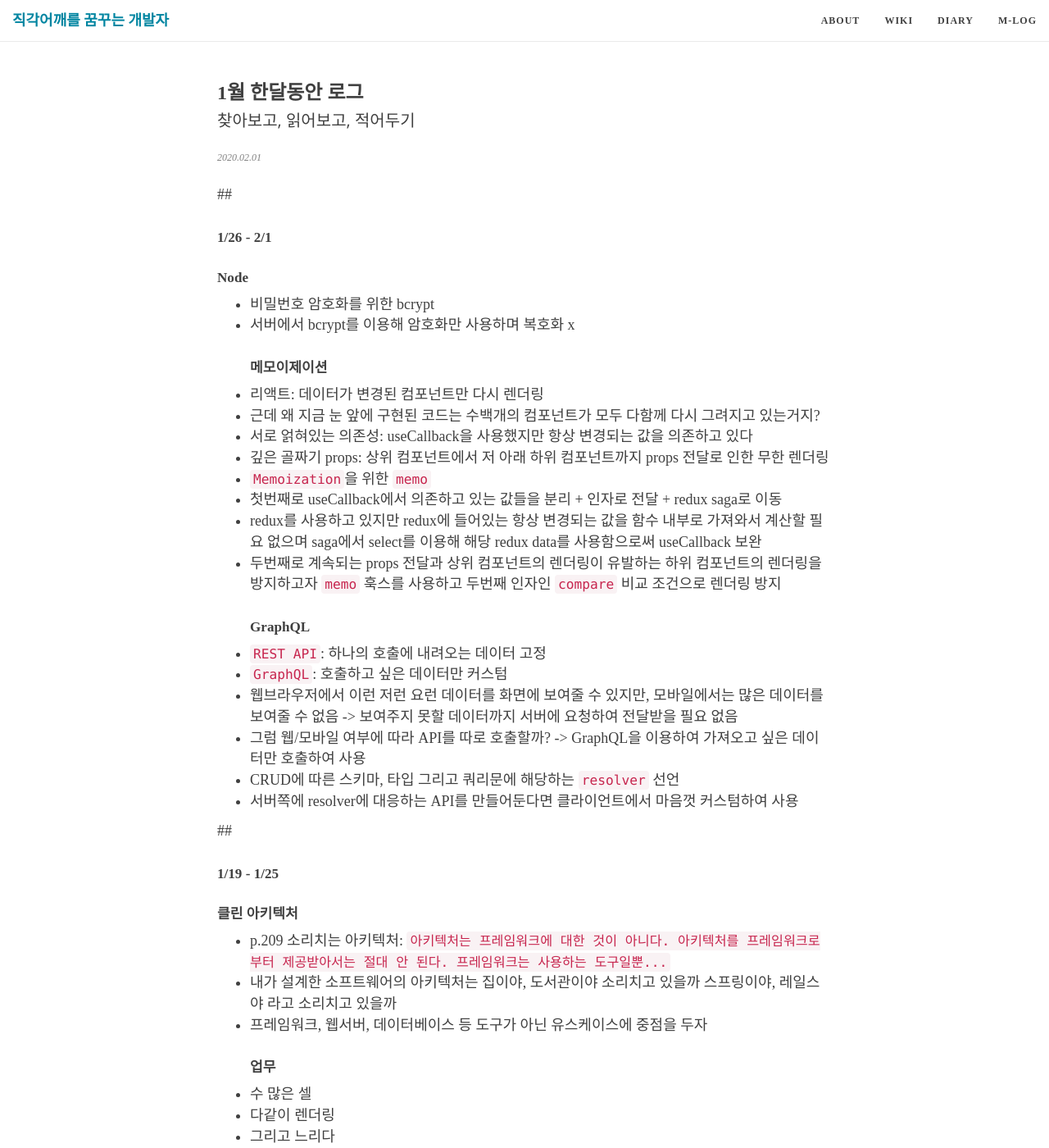
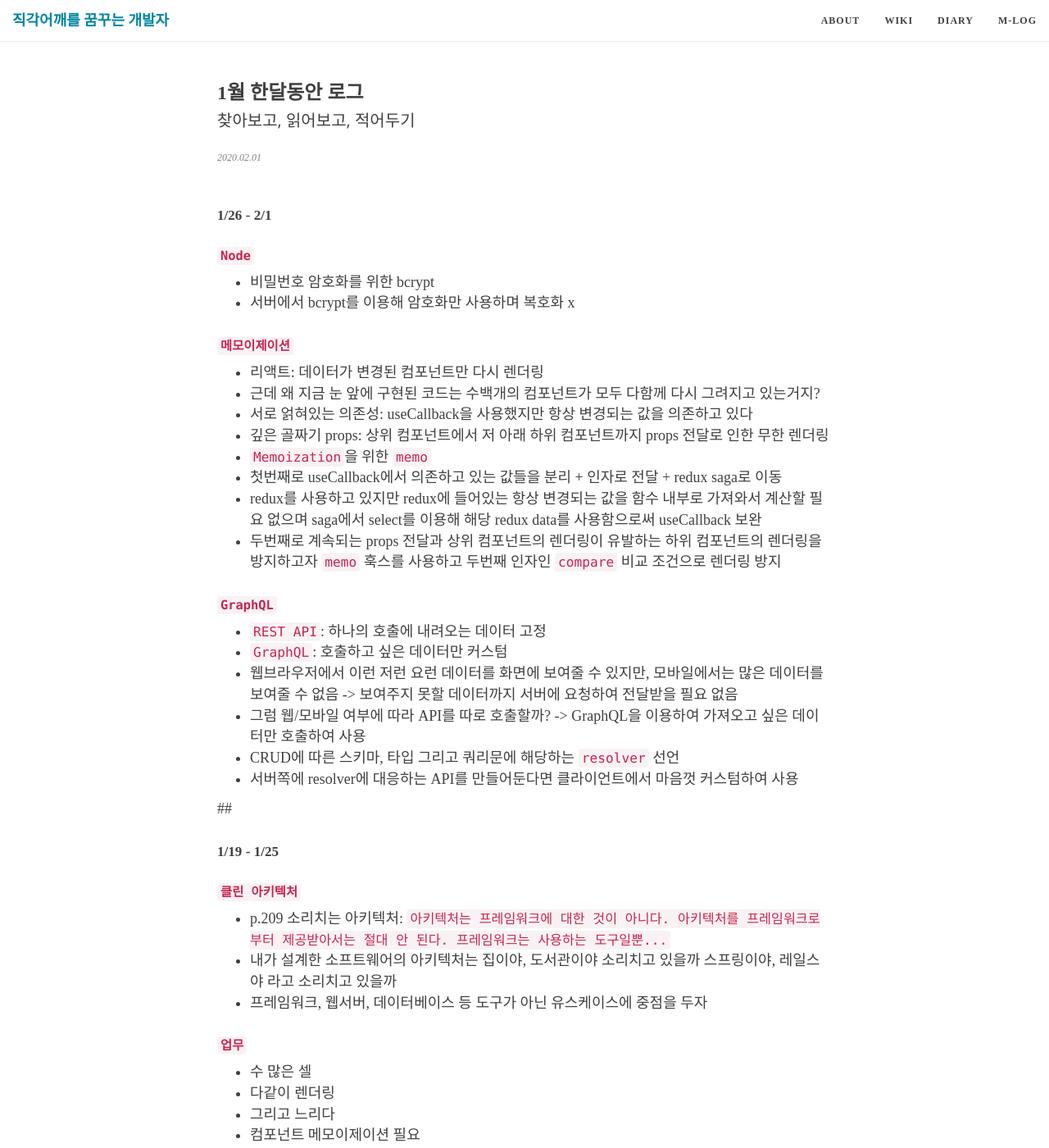
Before and after one commit to jiggag/jiggag.github.io, a Jekyll site: the page built from _posts/2020-02/2020-02-01-1월-한달동안.md, in a window 1280 px wide and 1400 px high. Shown: the whole window at 82% size. Built offline with Jekyll 4.4.1, drawn with Linux system fonts in a browser that asks for light colours; nearby versions of some CDN libraries; comment, search, counter and statistics services are not loaded; some of the changed text lies outside the part shown.

Commit message:
M log css 수정

````diff
--- a/_posts/2020-02/2020-02-01-1월-한달동안.md
+++ b/_posts/2020-02/2020-02-01-1월-한달동안.md
@@ -5,12 +5,12 @@
 subtitle : 찾아보고, 읽어보고, 적어두기
 tags : [log]
 ---
-##
 #### 1/26 - 2/1
-#### Node
+#### `Node`
   * 비밀번호 암호화를 위한 bcrypt
   * 서버에서 bcrypt를 이용해 암호화만 사용하며 복호화 x
-#### 메모이제이션
+
+#### `메모이제이션`
   * 리액트: 데이터가 변경된 컴포넌트만 다시 렌더링
   * 근데 왜 지금 눈 앞에 구현된 코드는 수백개의 컴포넌트가 모두 다함께 다시 그려지고 있는거지?
   * 서로 얽혀있는 의존성: useCallback을 사용했지만 항상 변경되는 값을 의존하고 있다
@@ -19,7 +19,8 @@
   * 첫번째로 useCallback에서 의존하고 있는 값들을 분리 + 인자로 전달 + redux saga로 이동
   * redux를 사용하고 있지만 redux에 들어있는 항상 변경되는 값을 함수 내부로 가져와서 계산할 필요 없으며 saga에서 select를 이용해 해당 redux data를 사용함으로써 useCallback 보완
   * 두번째로 계속되는 props 전달과 상위 컴포넌트의 렌더링이 유발하는 하위 컴포넌트의 렌더링을 방지하고자 `memo` 훅스를 사용하고 두번째 인자인 `compare` 비교 조건으로 렌더링 방지
-#### GraphQL
+
+#### `GraphQL`
   * `REST API`: 하나의 호출에 내려오는 데이터 고정
   * `GraphQL`: 호출하고 싶은 데이터만 커스텀
   * 웹브라우저에서 이런 저런 요런 데이터를 화면에 보여줄 수 있지만, 모바일에서는 많은 데이터를 보여줄 수 없음 -> 보여주지 못할 데이터까지 서버에 요청하여 전달받을 필요 없음
@@ -29,21 +30,24 @@
 
 ##
 #### 1/19 - 1/25
-#### 클린 아키텍처
+#### `클린 아키텍처`
   * p.209 소리치는 아키텍처: `아키텍처는 프레임워크에 대한 것이 아니다. 아키텍처를 프레임워크로부터 제공받아서는 절대 안 된다. 프레임워크는 사용하는 도구일뿐...`
   * 내가 설계한 소프트웨어의 아키텍처는 집이야, 도서관이야 소리치고 있을까 스프링이야, 레일스야 라고 소리치고 있을까
   * 프레임워크, 웹서버, 데이터베이스 등 도구가 아닌 유스케이스에 중점을 두자
-#### 업무
+
+#### `업무`
   * 수 많은 셀
   * 다같이 렌더링
   * 그리고 느리다
   * 컴포넌트 메모이제이션 필요
-#### moment
+
+#### `Moment`
   * `diff`와 `isSame`
   * 타임스탬프 두 값의 날짜 차이를 diff로 구해서 1일 이상인 경우를 체크하고자하였다. 그러나 아무리 해봐도 diff는 0이 반환되었다. 문서를 확인해보니 소수점자리까지 확인해보는 파라미터가 있었고 다시 확인해보자 0.3이라는 값이 나오고 있었다.
   * diff는 두 값의 차이를 구하는 함수로 날짜차이는 24시간이 되기 전에는 0.x일이 맞는 것 이였다. diff에 설정값을 추가하기 전에는 integer을 반환하기에 0이 나왔던 것이다.
   * 단순하게 날짜가 같은지 확인하기 위해서는 isSame이라는 함수를 사용하자
-#### OMF
+
+#### `OMF`
   * 로그를 디비에 저장하고 있는데 개발로그는 따로 분리하였다. 그리고 난 뒤 로그가 제대로 저장되지 않는 이슈가 있었다.
   * 응답 객체를 저장하고 있는데 그 중 한글이 포함된 경우 제대로 저장되지 않는 오류가 있었다. 새로 만든 데이터베이스에 문자셋을 변경해주어 해결하였다
     ```
@@ -76,14 +82,15 @@
 
 ##
 #### 1/12 - 1/18
-#### Node
+#### `Node`
   * 스케줄러
     * `node-schedule`을 이용해 크롤링 구현 예정
     * 스프링에서는 `Quartz` 이용했었지
   * 암호화
     * 클라이언트에는 암호화 키
     * 서버에는 복호화 키
-#### OMF
+
+#### `OMF`
   * `왜 마켓에서 받은 앱은 카카오 로그인이 안되지?`
   * 같은 APK인데, 마켓을 통해 받은 경우 카카오 로그인이 안되는 현상을 이제야 발견했다.
   * 오류 수정을 위해 찾다보니 발견한 가이드
@@ -94,20 +101,23 @@
   * 그렇다면 콘솔에서 업로드 할때 서명이 되는 저 키해시를 어떻게 구하느냐가 관건
   * 콘솔에 등록되어있는 앱 서명 인증서 => 키해시 추출
   * [구글 플레이의 앱 서명 키 해시 구하기](https://medium.com/@futureofdev/release-keyhash-google-app-signing-f010e65cea37)
-#### React
+
+#### `React`
   * 리액트에서 보여지는 화면의 데이터 값들의 상태를 어떻게 관리하느냐에 따라 성능을 높일 수 있다
   * 이때 이 상태를 관리하는 라이브러리 중 하나가 `Redux`
   * 한 화면에서 하나의 동작에 발생하는 여러 비동기적인 이벤트를 관리하면서 리덕스 상태를 관리할 수 있도록 도와주는 미들웨어, 라이브러리  `Redux Saga`
 
 ##
 #### 1/5 - 1/11
-#### 업무
+#### `업무`
   * 극한의 최대치를 끌어올려라
   * 이런 상황에서 얻는게 있어야만한다 -> 내 시간을 투자한 것 이니깐
-#### Node
+
+#### `Node`
   * JWT 유저 토큰 헤더로 전달
   * [Json Web Token](https://blog.outsider.ne.kr/1160)
-#### AWS
+
+#### `AWS`
   * 1개의 EC2에 Node + DB 서버를 구축하였다
   * 보안그룹 `인바운드` 설정으로 해당 서버들의 포트를 열어주었다
   * 그럼에도 내부적으로 Node에서 DB를 호출하는게 막혀있는 문제가 있었다
@@ -117,12 +127,13 @@
 
 ##
 #### 12/29 - 1/4
-#### AWS
+#### `AWS`
   * 갑자기 12월 결제가 됬다
   * 1년 인스턴스를 구입했는데?
   * 얼릉 인보이스를 들어가보니 EBS에서 매일 추가요금이 발생하고 있었다
   * 나는 단순히 서버를 산것이고 그 서버에서 이용하는 볼륨은 추가 결제 될 예정인가보다...
-#### Node
+
+#### `Node`
   * 서버를 하나 띄웠다
   * 근데 쓰고 싶은 서비스는 많다
   * 노드 서버는 하나밖에 못 쓴다
@@ -130,7 +141,8 @@
   * `msa 아닌 msa`
   * controller, service, mapper, db 서비스별로 분리
   * `process.env`가 대체 왜 안읽히는거야 -> `export`로 설정하고 해당 프로세스에서 forever 돌렸더니 이제된다`
-#### 테스트 코드
+
+#### `테스트 코드`
   * 많지 않은 정보
   * `의존성이 낮은 함수부터 시작`
   * 직접 테스트 경험을 쌓으며 습득
@@ -139,14 +151,16 @@
   * 상위에서는 하위 함수을 호출했는지 여부 확인 + 호출된 결과값까지 테스트
   * 하위에서는 좀 더 세부적인 내용 테스트
   * [FE Conf 2018](https://youtu.be/siArVmGejGo)
-#### 업무
+
+#### `업무`
   * 마감일...
   * 까도까도 나오는 양파 같은 오류
   * `과연 내 코드는 안전할까`
   * 재사용? 새로 작성? 어떤게 더 효율적일까
   * 사용 환경이 달라졌으니 새로 작성하는게 나을 것 같다
   * 코드는 계속 변경되고 사용되지 않는 코드가 있을텐데 자동으로 걸러주는 설정이 있지 않을까
-#### Git 서브모듈
+
+#### `Git 서브모듈`
   * 여러 서비스에서 공통으로 사용
   * 각각 만들어주는 것보다 서브모듈 사용
   * 나는 하나의 서버를 여러 서비스에서 연결하여 사용하고자 -> 서버를 서브모듈화
--- a/css/main.css
+++ b/css/main.css
@@ -818,3 +818,14 @@
 .profile p { margin: 0; }
 .profile img { width: 18px;height: 18px;margin-right: 10px; }
 .profile>div { margin-bottom: 20px; }
+
+
+/* mlog.html */
+#logs {
+  max-width: 400px;
+  width: 60%;
+  position: relative;
+  margin: 4px auto;
+}
+#logs .log a { color: #404040; }
+#logs .log time { color: #404040;position: absolute;right: 0;bottom: 0;font-size: 12px; }
````
Also changed, not shown: other parts of _posts/2020-02/2020-02-01-1월-한달동안.md (+4 -2 lines), mlog.html (+7 -11 lines).
